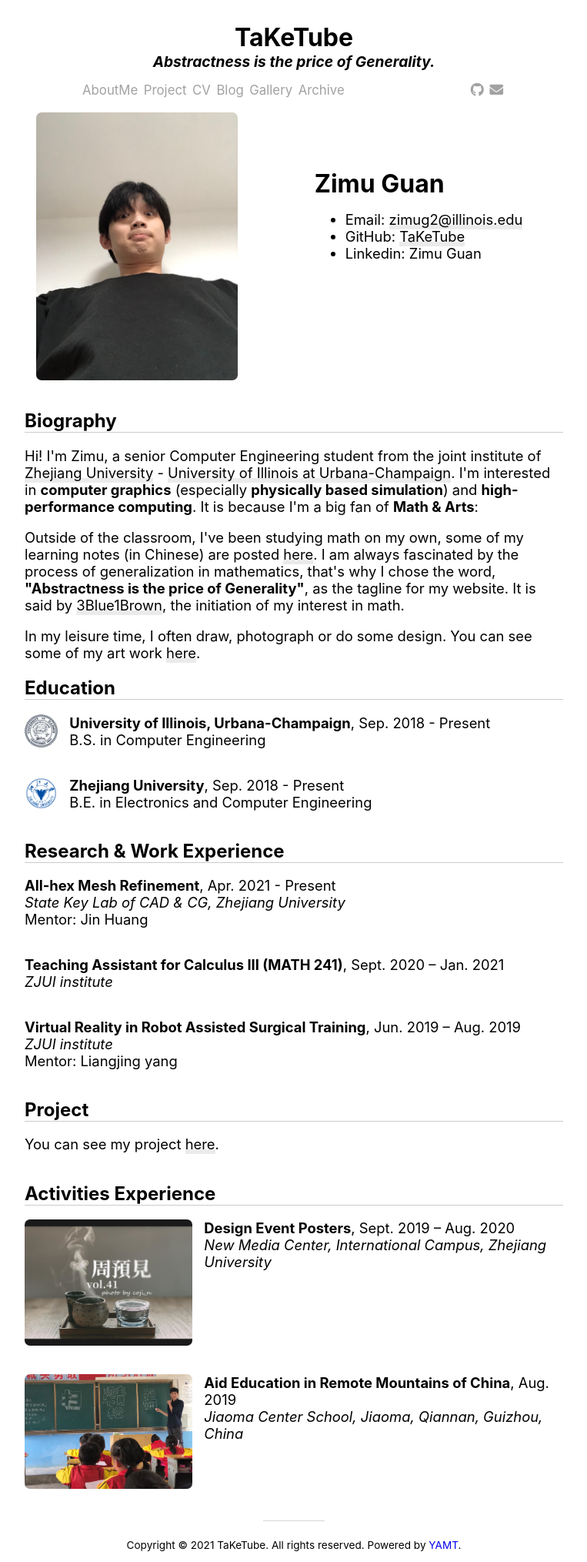
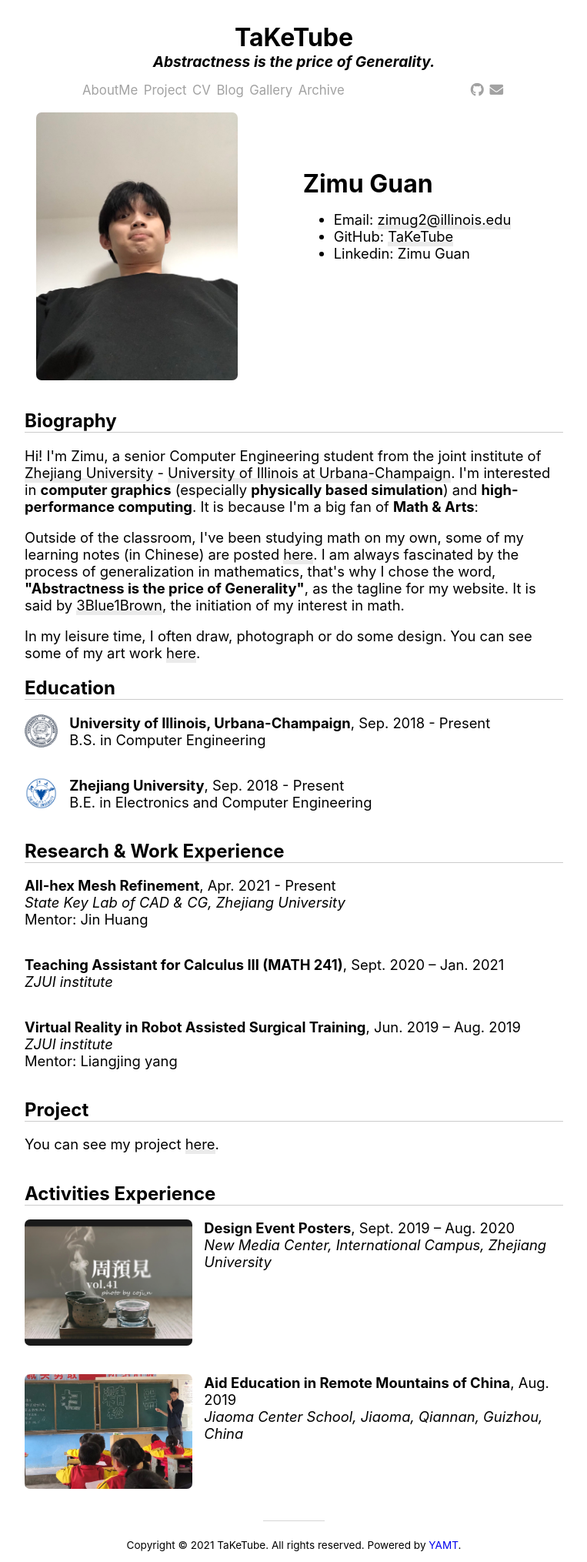
Before and after one commit to TaKeTube/TaKeTube.github.io, a Jekyll site: the page built from about.html, in a window 1280 px wide. Shown: the whole page at 77% size, without its empty margins (258-1021 px from the left). Built offline with Jekyll 4.4.1, drawn with Linux system fonts in a browser that asks for light colours; nearby versions of some CDN libraries.

Commit message:
about page update

```diff
--- a/assets/css/bootstrap_css.css
+++ b/assets/css/bootstrap_css.css
@@ -118,7 +118,7 @@
 .experience h2 { border-bottom: 1px solid #ccc;}
 
 .text-center {
-  padding-left: 85px;
+  padding-left: 10%;
   margin-top: 10%;
 }
 
```
